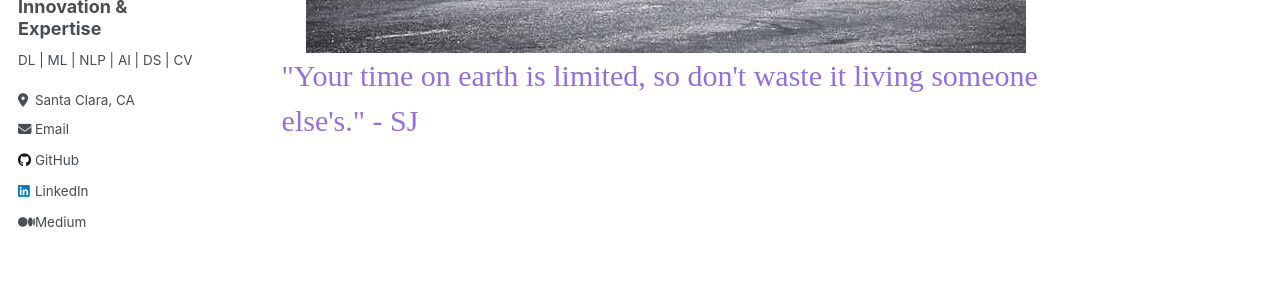
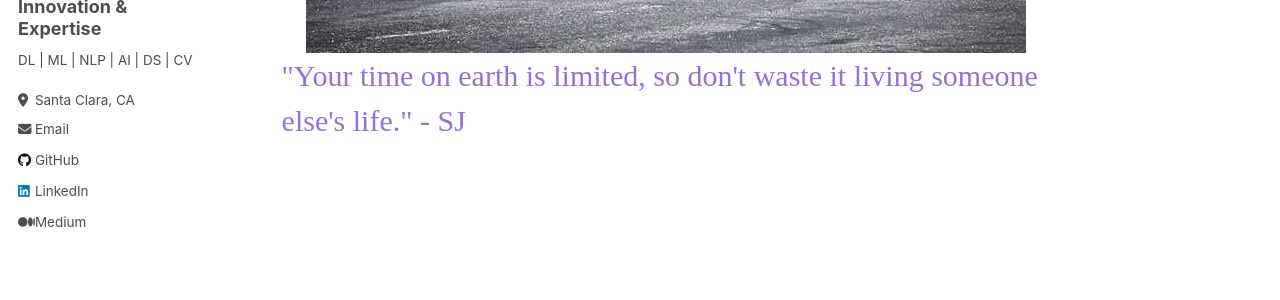
Before and after one commit to SudarshanaSRao/SudarshanaSRao.github.io, a Jekyll site: the page built from _pages/about.md, in a window 1280 px wide and 900 px high, scrolled down 1243 px. Shown: the part 359-659 px from the top of the window. Built offline with Jekyll 4.4.1, drawn with Linux system fonts in a browser that asks for light colours.

Commit message:
Update about.md

```diff
--- a/_pages/about.md
+++ b/_pages/about.md
@@ -184,5 +184,5 @@ I am seeking full-time roles and craving challenging opportunities to contribute
 
 <div style="display: flex; flex-direction: column; align-items: center; margin-top: 100px;">
     <img src="/images/Carcool.jpg" alt="Cool Car" style="cursor: crosshair;">
-    <span style="font-family: 'Brush Script MT', cursive; font-size: 30px; color: #9370DB; margin-top: 0;">"Your time on earth is limited, so don't waste it living someone else's." - SJ</span>
+    <span style="font-family: 'Brush Script MT', cursive; font-size: 30px; color: #9370DB; margin-top: 0;">"Your time on earth is limited, so don't waste it living someone else's life." - SJ</span>
 </div>
```
